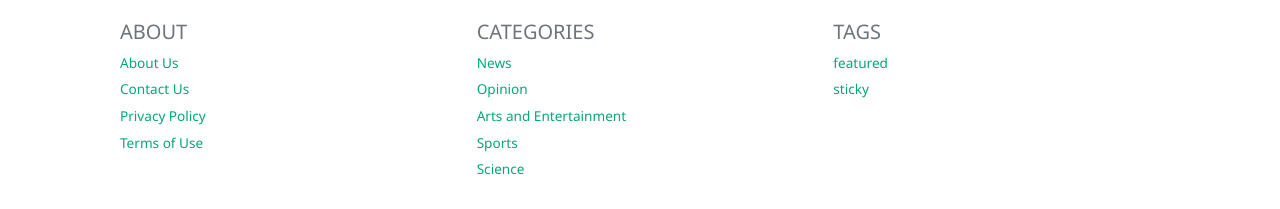
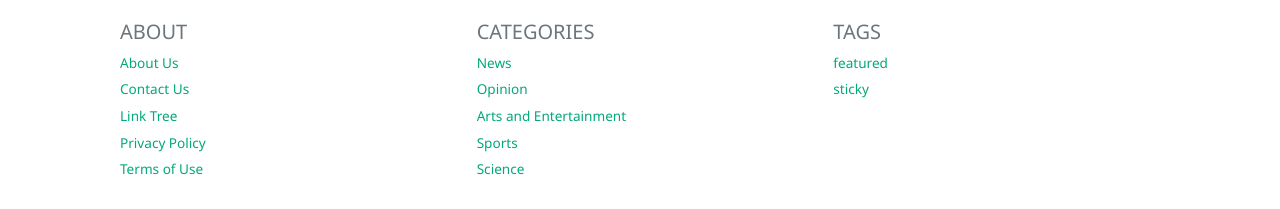
Before and after one commit to The-Campus-Chronicle/website, a Jekyll site: the page built from index.html, in a window 1280 px wide and 900 px high, scrolled down 2336 px. Shown: the part 688-897 px from the top of the window. Built offline with Jekyll 4.4.1, drawn with Linux system fonts in a browser that asks for light colours; nearby versions of some CDN libraries; the list of posts is cut into pages by our own code.

Commit message:
add link tree to footer

```diff
--- a/_layouts/default.html
+++ b/_layouts/default.html
@@ -95,6 +95,7 @@
                 <ul class="list-unstyled">
                     <li><a href="{{site.baseurl}}/about.html">About Us</a></li>
                     <li><a href="{{site.baseurl}}/contact.html">Contact Us</a></li>
+                    <li><a href="{{site.baseurl}}/linktree.html">Link Tree</a></li>
                     <li><a href="{{site.baseurl}}/privacy-policy.html">Privacy Policy</a></li>
                     <li><a href="{{site.baseurl}}/terms.html">Terms of Use</a></li>
                 </ul>
```
